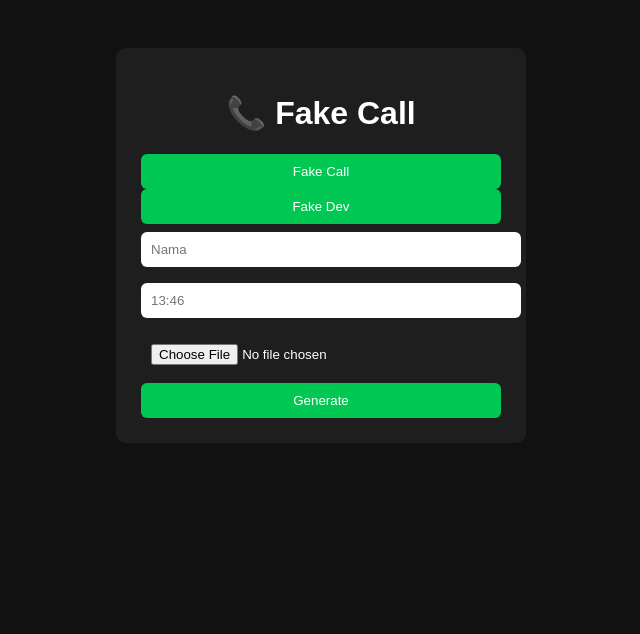
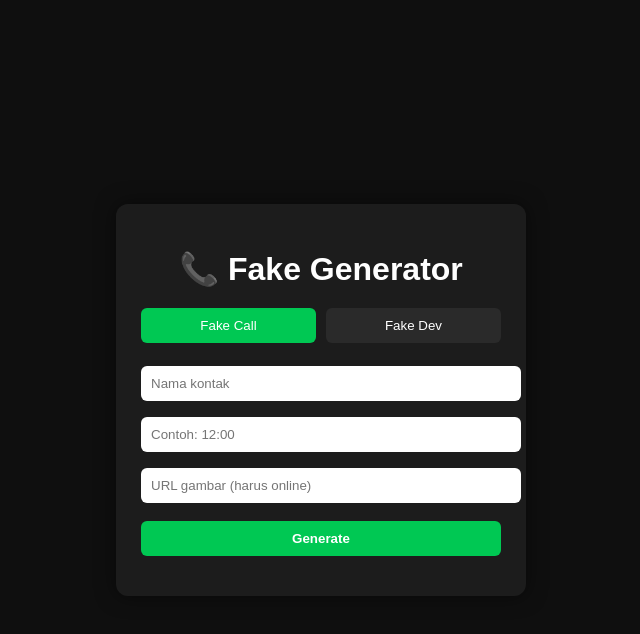
Before and after one commit to rahmat-369/fake-web, a website: page index.html in a window 1280 px wide. Both pictures are taken after a click on the button "Fake Call". Shown: the whole page, without its empty margins (319-959 px from the left). Drawn offline with Linux system fonts and the light colour scheme.

Commit message:
Update index.html

```diff
--- a/index.html
+++ b/index.html
@@ -1,79 +1,186 @@
 <!DOCTYPE html>
-<html>
+<html lang="id">
 <head>
 <meta charset="UTF-8">
+<meta name="viewport" content="width=device-width, initial-scale=1.0">
 <title>Fake Call</title>
+
 <style>
-body{background:#111;color:#fff;font-family:Arial;display:flex;justify-content:center;padding:40px}
-.container{background:#1e1e1e;padding:25px;width:360px;border-radius:10px;text-align:center}
-input,select{width:100%;padding:10px;margin:8px 0;border-radius:6px;border:none}
-button{width:100%;padding:10px;border:none;border-radius:6px;background:#00c853;color:white}
-.hidden{display:none}
-#result img{margin-top:15px;max-width:100%}
+body{
+  margin:0;
+  background:#0f0f0f;
+  font-family:Arial, sans-serif;
+  color:#fff;
+  display:flex;
+  justify-content:center;
+  align-items:center;
+  min-height:100vh;
+}
+
+.card{
+  background:#1c1c1c;
+  padding:25px;
+  width:360px;
+  border-radius:12px;
+  box-shadow:0 0 20px rgba(0,0,0,0.5);
+}
+
+h1{
+  text-align:center;
+  margin-bottom:20px;
+}
+
+.tabs{
+  display:flex;
+  gap:10px;
+  margin-bottom:15px;
+}
+
+.tabs button{
+  flex:1;
+  padding:10px;
+  border:none;
+  border-radius:6px;
+  cursor:pointer;
+  background:#2a2a2a;
+  color:#fff;
+}
+
+.tabs button.active{
+  background:#00c853;
+}
+
+input, select{
+  width:100%;
+  padding:10px;
+  margin:8px 0;
+  border:none;
+  border-radius:6px;
+}
+
+button.generate{
+  width:100%;
+  padding:10px;
+  margin-top:10px;
+  border:none;
+  border-radius:6px;
+  background:#00c853;
+  color:white;
+  font-weight:bold;
+  cursor:pointer;
+}
+
+button.generate:hover{
+  background:#00a844;
+}
+
+#result{
+  margin-top:15px;
+  text-align:center;
+}
+
+#result img{
+  max-width:100%;
+  border-radius:8px;
+}
+
+.loading{
+  opacity:0.7;
+  font-size:14px;
+}
 </style>
 </head>
 <body>
 
-<div class="container">
-<h1>📞 Fake Call</h1>
+<div class="card">
+  <h1>📞 Fake Generator</h1>
 
-<button onclick="show('call')">Fake Call</button>
-<button onclick="show('dev')">Fake Dev</button>
+  <div class="tabs">
+    <button id="tabCall" class="active">Fake Call</button>
+    <button id="tabDev">Fake Dev</button>
+  </div>
 
-<form id="callForm">
-<input name="nama" placeholder="Nama" required>
-<input name="waktu" placeholder="13:46" required>
-<input type="file" name="image" required>
-<button>Generate</button>
+  <!-- FAKE CALL -->
+  <form id="formCall">
+    <input type="text" name="nama" placeholder="Nama kontak" required>
+    <input type="text" name="waktu" placeholder="Contoh: 12:00" required>
+    <input type="text" name="image" placeholder="URL gambar (harus online)" required>
+    <button class="generate">Generate</button>
   </form>
 
-<form id="devForm" class="hidden">
-<input name="username" placeholder="Username" required>
+  <!-- FAKE DEV -->
+  <form id="formDev" style="display:none;">
+    <input type="text" name="username" placeholder="Username" required>
+    <input type="text" name="image" placeholder="URL gambar (harus online)" required>
     <select name="verified">
       <option value="true">Verified</option>
       <option value="false">Not Verified</option>
     </select>
-<input type="file" name="image" required>
-<button>Generate</button>
+    <button class="generate">Generate</button>
   </form>
 
   <div id="result"></div>
 </div>
 
 <script>
-function show(type){
-document.getElementById("callForm").classList.toggle("hidden", type!=="call");
-document.getElementById("devForm").classList.toggle("hidden", type!=="dev");
+const tabCall = document.getElementById("tabCall");
+const tabDev = document.getElementById("tabDev");
+const formCall = document.getElementById("formCall");
+const formDev = document.getElementById("formDev");
+const result = document.getElementById("result");
+
+tabCall.onclick = () => {
+  tabCall.classList.add("active");
+  tabDev.classList.remove("active");
+  formCall.style.display = "block";
+  formDev.style.display = "none";
+  result.innerHTML="";
+};
+
+tabDev.onclick = () => {
+  tabDev.classList.add("active");
+  tabCall.classList.remove("active");
+  formDev.style.display = "block";
+  formCall.style.display = "none";
+  result.innerHTML="";
+};
+
+async function send(endpoint, data){
+  result.innerHTML = "<div class='loading'>⏳ Generating...</div>";
+
+  try{
+    const res = await fetch(endpoint,{
+      method:"POST",
+      headers:{
+        "Content-Type":"application/json"
+      },
+      body:JSON.stringify(data)
+    });
+
+    if(!res.ok){
+      const err = await res.json();
+      throw new Error(err.message || "Server error");
     }
 
-async function send(form,url){
-const data=new FormData(form);
-const nama=form.nama?.value||"";
-const waktu=form.waktu?.value||"";
-const username=form.username?.value||"";
-const verified=form.verified?.value||"true";
+    const blob = await res.blob();
+    const imgUrl = URL.createObjectURL(blob);
 
-let endpoint=url;
-if(url.includes("fakecall")){
-endpoint+=`?nama=${nama}&waktu=${waktu}`;
-}else{
-endpoint+=`?username=${username}&verified=${verified}`;
+    result.innerHTML = "<img src='"+imgUrl+"'>";
+  }catch(err){
+    result.innerHTML = "<div style='color:red;'>❌ "+err.message+"</div>";
+  }
 }
 
-const res=await fetch(endpoint,{method:"POST",body:data});
-const blob=await res.blob();
-document.getElementById("result").innerHTML=
-"<img src='"+URL.createObjectURL(blob)+"'>";
-}
-
-document.getElementById("callForm").onsubmit=e=>{
+formCall.onsubmit = (e)=>{
   e.preventDefault();
-send(e.target,"/api/fakecall");
+  const data = Object.fromEntries(new FormData(formCall));
+  send("/api/fakecall", data);
 };
 
-document.getElementById("devForm").onsubmit=e=>{
+formDev.onsubmit = (e)=>{
   e.preventDefault();
-send(e.target,"/api/fakedev");
+  const data = Object.fromEntries(new FormData(formDev));
+  send("/api/fakedev", data);
 };
 </script>
 
```
Lines whose indentation alone changed are shown as unchanged.
